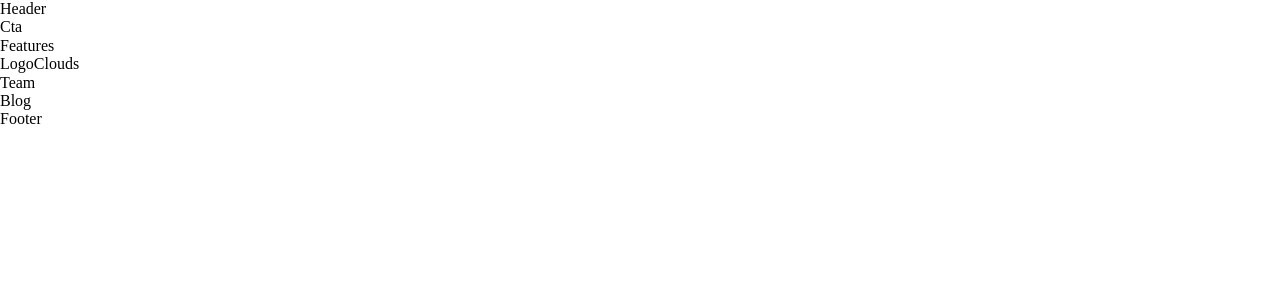
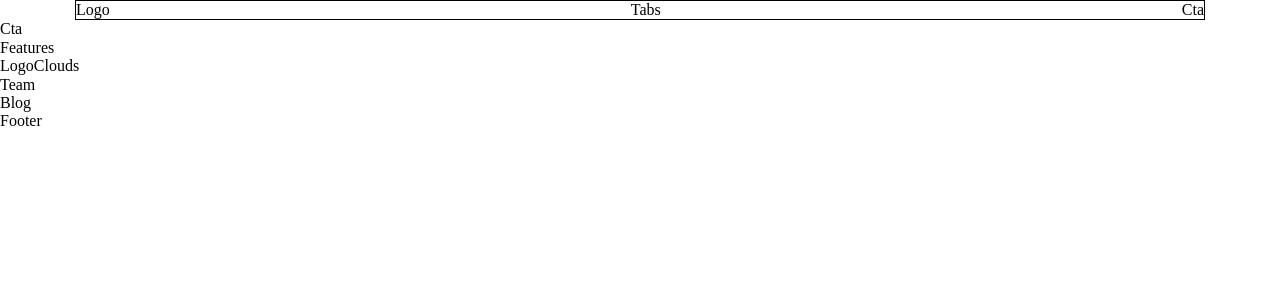
Before and after one commit to p-sthely/aurora, a React (Create React App) app: page / in a window 1280 px wide. Shown: the top 300 px of the page. Built offline with nearby package versions, Linux system fonts and the light colour scheme.

Commit message:
implement breakpoints for the header container

```diff
--- a/src/containers/header/Header.jsx
+++ b/src/containers/header/Header.jsx
@@ -2,7 +2,17 @@ import './header.css'
 
 function Header() {
     return (
-        <div>Header</div>
+        <div className='header'>
+            <div className='header__logo'>
+                Logo
+            </div>
+            <div className='header__tabs'>
+                Tabs
+            </div>
+            <div className='header__cta'>
+                Cta
+            </div>
+        </div>
     )
 }
 
--- a/src/containers/header/header.css
+++ b/src/containers/header/header.css
@@ -0,0 +1,46 @@
+.header {
+  border: 1px solid #000; /*DEV*/
+  display: flex;
+  justify-content: space-between;
+  margin: 0 24px;
+}
+
+/* X Small breakpoint */
+@media screen and (min-width: 576px) {
+  .header {
+    width: 528px;
+    margin: 0 auto;
+  }
+}
+
+/* Small breakpoint */
+@media screen and (min-width: 768px) {
+  .header {
+    width: 720px;
+    margin: 0 auto;
+  }
+}
+
+/* Medium breakpoint */
+@media screen and (min-width: 1024px) {
+  .header {
+    width: 888px;
+    margin: 0 auto;
+  }
+}
+
+/* Large breakpoint */
+@media screen and (min-width: 1280px) {
+  .header {
+    width: 1128px;
+    margin: 0 auto;
+  }
+}
+
+/* X Large breakpoint */
+@media screen and (min-width: 1440px) {
+  .header {
+    width: 1128px;
+    margin: 0 auto;
+  }
+}
```
